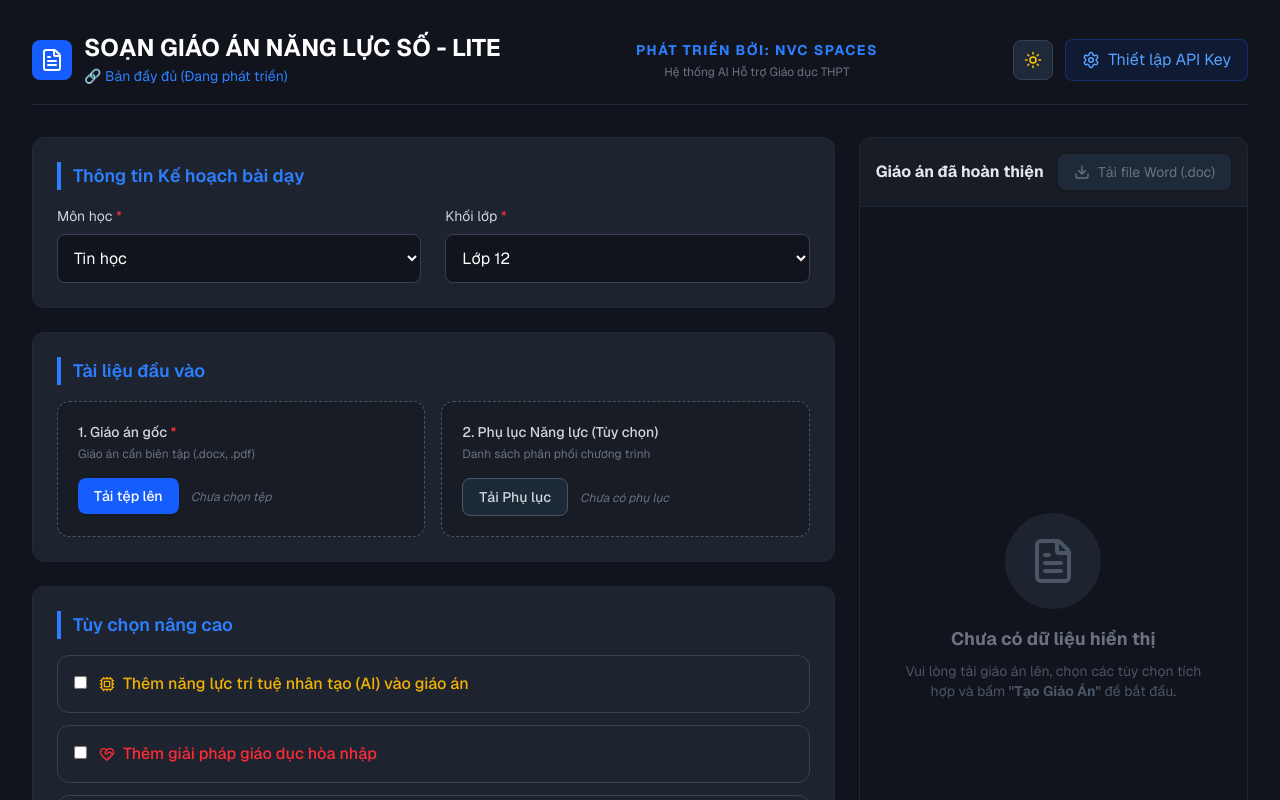
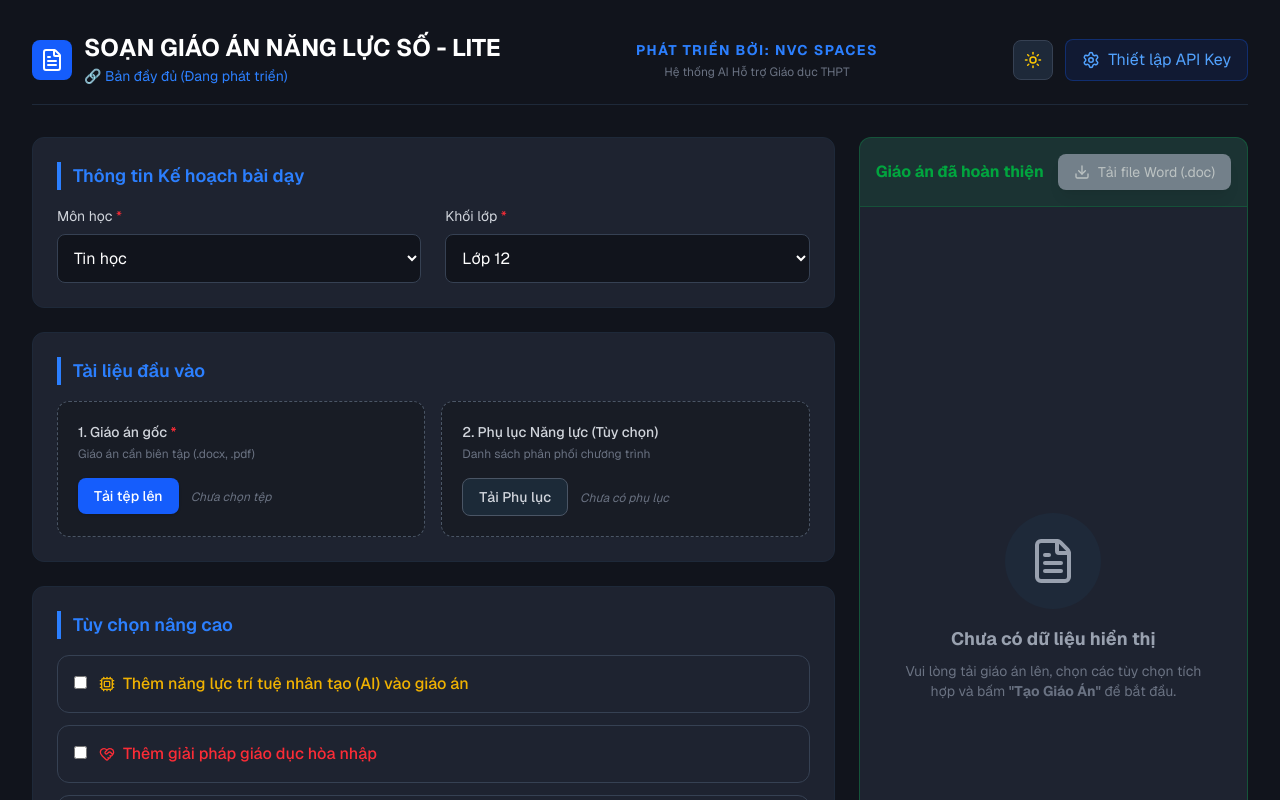
Before and after one commit to nvchienspt-maker/giao-an-NLS-AI, a Next.js app: page / in a window 1280 px wide. Shown: the top 800 px of the page. Built offline with nearby package versions, Linux system fonts and the light colour scheme.

Commit message:
update app/page.tsx

```diff
--- a/app/page.tsx
+++ b/app/page.tsx
@@ -324,28 +324,26 @@ export default function Home() {
         </div>
 
         <div className="space-y-6">
-          <div className={`rounded-xl border overflow-hidden flex flex-col h-full min-h-[500px] ${isDarkMode ? 'bg-[#1e2330] border-gray-800' : 'bg-white border-green-200 shadow-sm'}`}>
-            <div className={`p-4 border-b flex justify-between items-center ${isDarkMode ? 'bg-[#181c25] border-gray-800' : 'bg-green-50 border-green-200'}`}>
-              <h3 className={`font-bold ${isDarkMode ? 'text-gray-200' : 'text-green-600'}`}>Giáo án đã hoàn thiện</h3>
-              <button onClick={exportToWord} disabled={!result} className={`flex items-center gap-2 px-4 py-2 rounded-lg text-sm transition shadow-sm ${result ? 'bg-green-600 hover:bg-green-700 text-white' : (isDarkMode ? 'bg-gray-800 text-gray-500 cursor-not-allowed' : 'bg-gray-200 text-gray-400 cursor-not-allowed')}`}>
+          <div className={`rounded-xl border overflow-hidden flex flex-col h-full min-h-[500px] ${isDarkMode ? 'bg-[#1e2330] border-green-500/30' : 'bg-white border-green-200 shadow-sm'}`}>
+            <div className={`p-4 border-b flex justify-between items-center ${isDarkMode ? 'bg-green-500/10 border-green-500/20' : 'bg-green-50 border-green-200'}`}>
+              <h3 className="font-bold text-green-600 dark:text-green-400">Giáo án đã hoàn thiện</h3>
+              <button onClick={exportToWord} disabled={!result} className={`flex items-center gap-2 px-4 py-2 rounded-lg text-sm transition shadow-lg ${result ? 'bg-green-600 hover:bg-green-700 text-white' : 'bg-gray-400 text-white cursor-not-allowed opacity-70'}`}>
                 <Download size={16} /> Tải file Word (.doc)
               </button>
             </div>
 
-            {/* ĐÃ FIX NỀN TRẮNG TẠI ĐÂY */}
-            <div className={`p-6 overflow-y-auto max-h-[800px] flex-1 custom-scrollbar ${isDarkMode ? 'bg-[#11141c] text-gray-300' : 'bg-[#fcfcfc] text-black'}`}>
+            {/* SỬA bg-white THÀNH bg-transparent VÀ CHUYỂN CHỮ THÀNH MÀU SÁNG */}
+            <div className={`p-6 overflow-y-auto max-h-[800px] flex-1 custom-scrollbar ${isDarkMode ? 'bg-transparent text-gray-200' : 'bg-[#fcfcfc] text-black'}`}>
               {result ? (
-                // Nếu có kết quả, bọc trong 1 trang giấy trắng cho dễ đọc text (giống style Word)
-                <div className={`p-4 rounded-lg ${isDarkMode ? 'bg-white text-black' : ''}`}>
-                  <div id="ai-result-content" dangerouslySetInnerHTML={{ __html: result }} className="prose max-w-none" />
-                </div>
+                <div id="ai-result-content" dangerouslySetInnerHTML={{ __html: result }} className="prose max-w-none" />
               ) : (
                 <div className="flex flex-col items-center justify-center h-full min-h-[400px]">
-                  <div className={`p-6 rounded-full mb-4 ${isDarkMode ? 'bg-[#1e2330]' : 'bg-gray-50'}`}>
-                    <FileText size={48} className={isDarkMode ? 'text-gray-600' : 'text-gray-300'} />
+                  {/* SỬA bg-gray-100 THÀNH bg-gray-800 ĐỂ KHÔNG BỊ CỤC TRẮNG QUANH ICON */}
+                  <div className={`p-6 rounded-full mb-4 ${isDarkMode ? 'bg-gray-800' : 'bg-gray-50'}`}>
+                    <FileText size={48} className={isDarkMode ? 'text-gray-400' : 'text-gray-300'} />
                   </div>
-                  <h4 className={`text-lg font-bold mb-2 ${isDarkMode ? 'text-gray-500' : 'text-gray-400'}`}>Chưa có dữ liệu hiển thị</h4>
-                  <p className={`text-center text-sm max-w-xs ${isDarkMode ? 'text-gray-600' : 'text-gray-500'}`}>
+                  <h4 className={`text-lg font-bold mb-2 ${isDarkMode ? 'text-gray-400' : 'text-gray-400'}`}>Chưa có dữ liệu hiển thị</h4>
+                  <p className={`text-center text-sm max-w-xs ${isDarkMode ? 'text-gray-500' : 'text-gray-500'}`}>
                     Vui lòng tải giáo án lên, chọn các tùy chọn tích hợp và bấm <b>"Tạo Giáo Án"</b> để bắt đầu.
                   </p>
                 </div>
```
